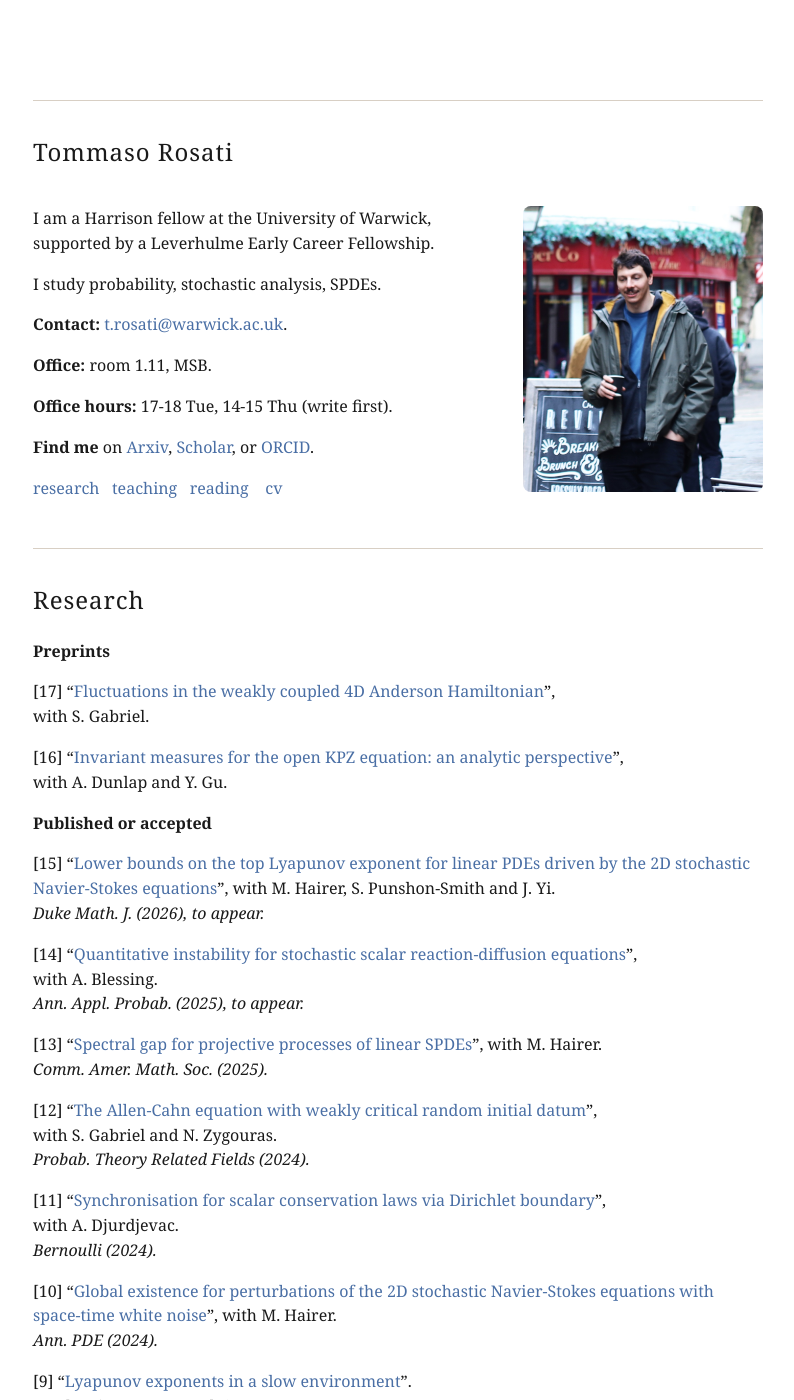
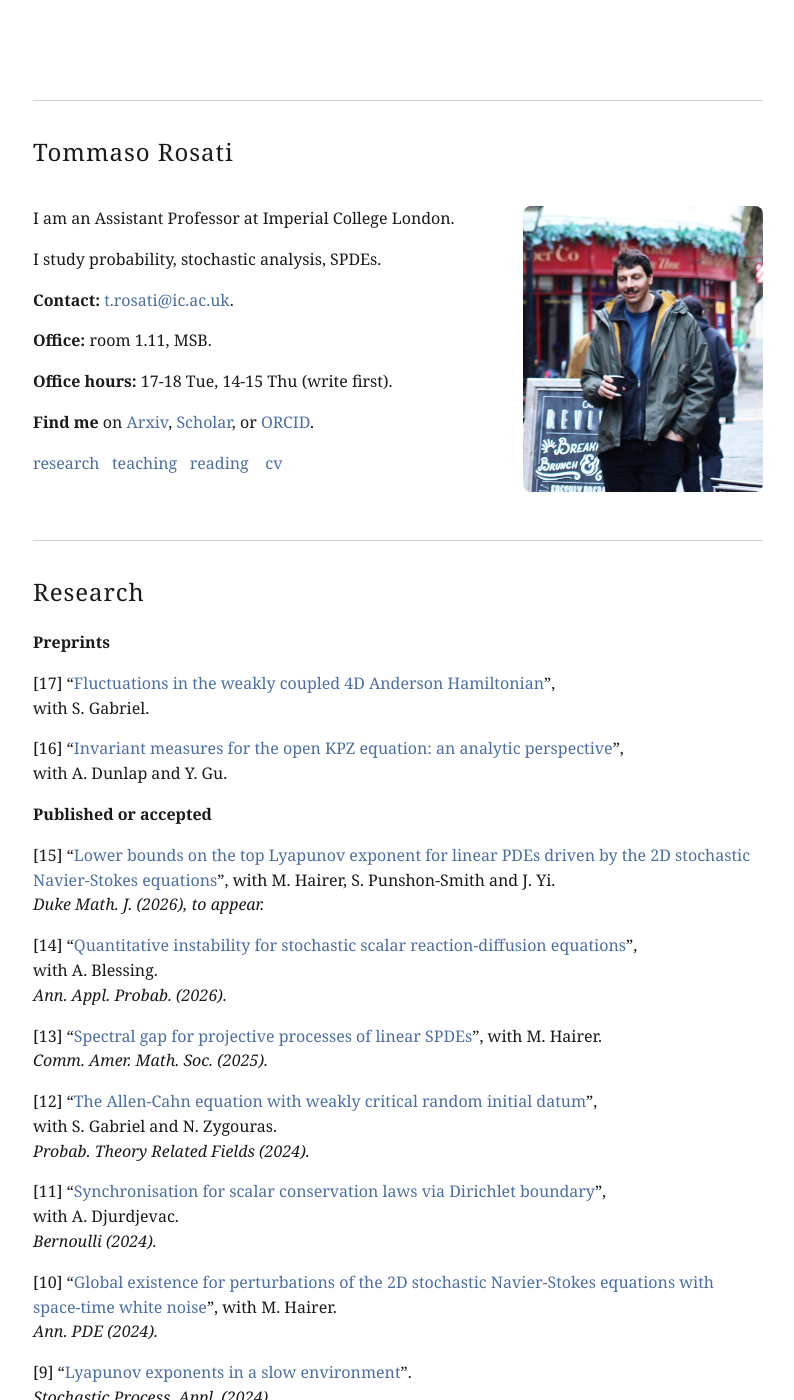
Before and after one commit to rosati-tom/rosati-tom.github.io, a Jekyll site: the page built from index.md, in a window 1280 px wide and 1400 px high. Shown: the whole window, without its empty margins (242-1036 px from the left). Built offline with Jekyll 4.4.1, drawn with Linux system fonts in a browser that asks for light colours; some web fonts are replaced; our own code applies the rules of GitHub Pages for plain Markdown files; some of the changed text lies outside the part shown.

Commit message:
Update job

```diff
--- a/index.md
+++ b/index.md
@@ -6,13 +6,12 @@
 <div class="intro">
   <div class="intro-text" markdown="1">
 
-I am a Harrison fellow at the University of Warwick, supported by a
-Leverhulme Early Career Fellowship.
+I am an Assistant Professor at Imperial College London.
 
 I study probability, stochastic analysis,
 SPDEs.
 
-**Contact:** [t.rosati@warwick.ac.uk](mailto:t.rosati@warwick.ac.uk).
+**Contact:** [t.rosati@ic.ac.uk](mailto:t.rosati@ic.ac.uk).
 
 **Office:** room 1.11, MSB.
 
@@ -45,7 +44,7 @@ SPDEs.
 > the 2D stochastic Navier-Stokes equations](https://arxiv.org/abs/2411.10419)",
 > with M. Hairer, S. Punshon-Smith and J. Yi. <br> *Duke Math. J. (2026), to appear.*
 
-> [14] "[Quantitative instability for stochastic scalar reaction-diffusion equations](https://arxiv.org/abs/2406.04651)",<br> with A. Blessing. <br> *Ann. Appl. Probab. (2025), to appear.*
+> [14] "[Quantitative instability for stochastic scalar reaction-diffusion equations](https://arxiv.org/abs/2406.04651)",<br> with A. Blessing. <br> *Ann. Appl. Probab. (2026).*
 
 > [13] "[Spectral gap for projective processes of linear SPDEs](https://arxiv.org/abs/2307.07472)", with M. Hairer. <br> *Comm. Amer. Math. Soc. (2025).*
 
@@ -93,7 +92,8 @@ SPDEs.
 
 **Positions**
 
-* 2022–present Harrison Early Career Assistant Professor, University of
+* 2026–present Assistant Professor, Imperial College London.
+* 2022–2026 Harrison Early Career Assistant Professor, University of
   Warwick. <br> Supported by a Leverhulme Early Career Fellowship (2024-27).
 * 2020–2022 Research associate, Imperial College London.
 
```
Also changed, not shown: research.md (+1 -1 lines).
